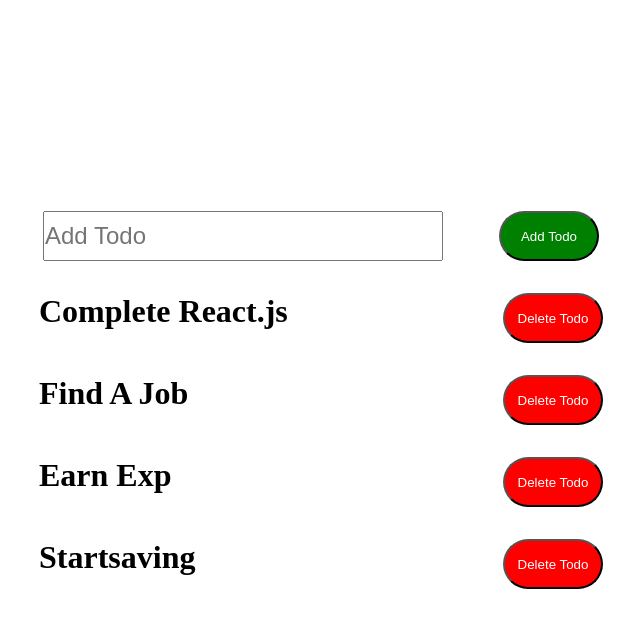
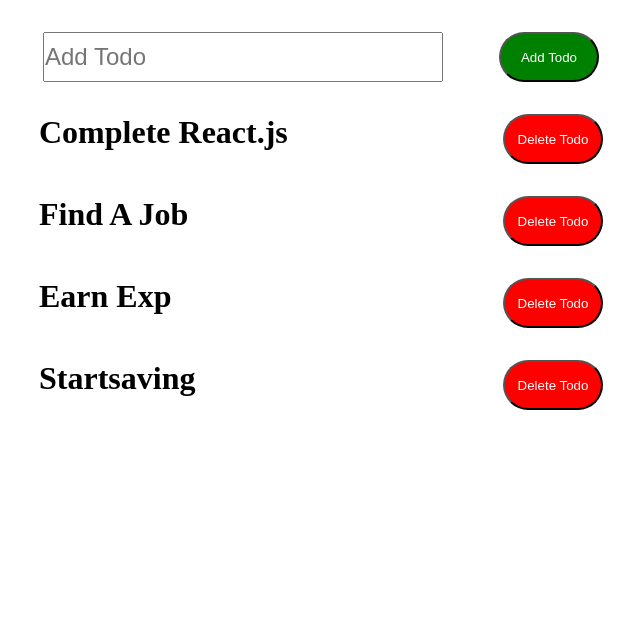
Before and after one commit to ameya-6964/Algo-Camp-React, a React (Vite) app in the folder Lecture_4_Memory_Of_Component/: page / in a window 1280 px wide. Shown: the top 628 px of the page, without its empty margins (311-951 px from the left). Built offline with nearby package versions, Linux system fonts and the light colour scheme.

Commit message:
Fixed Styles

```diff
--- a/Lecture_4_Memory_Of_Component/src/App.css
+++ b/Lecture_4_Memory_Of_Component/src/App.css
@@ -58,6 +58,7 @@ button {
   display: flex;
   justify-content: center;
   gap: 3.5rem;
+  margin-top: 2rem;
 }
 
 .container input {
--- a/Lecture_4_Memory_Of_Component/src/index.css
+++ b/Lecture_4_Memory_Of_Component/src/index.css
@@ -8,6 +8,7 @@ body {
   height: 100vh;
   width: 100vw;
   display: flex;
-  justify-content: center;
+  flex-direction: column;
+  justify-content: flex-start;
   align-items: center;
 }
```
